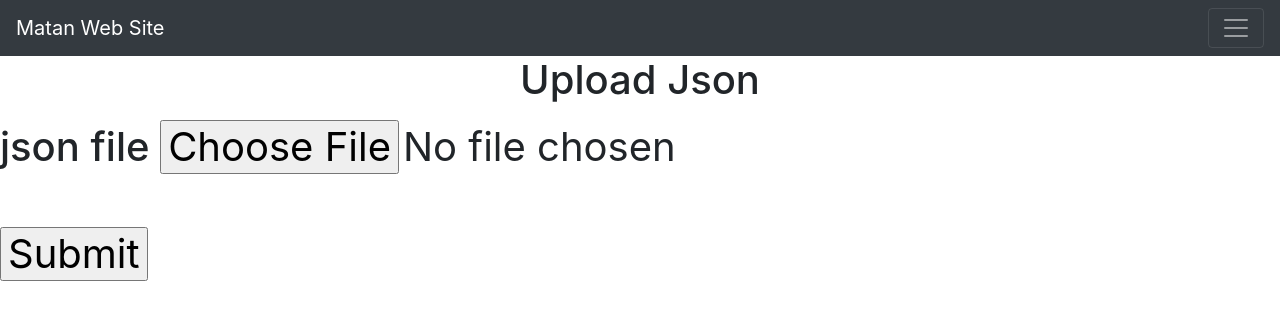
After one commit to matanSamina/flask_unity_webserver, a Flask app: template templates/uploadjson.html in a window 1280 px wide. The commit adds this page. Shown: the top 320 px of the page. Run offline with Flask 2, Linux system fonts and the light colour scheme; the template is opened without the code that fills it, so the values that code supplies are empty; some libraries are stand-ins or nearby versions.

Commit message:
send data from game to server

```diff
--- a/app.py
+++ b/app.py
@@ -1,19 +1,19 @@
-import base64
+import glob
 import os
-import os
-import glob
+from os.path import basename
+from zipfile import ZipFile
 
-import uuid
-import io
+from flask import Flask, render_template, send_from_directory, flash, request, redirect, url_for
 from flask_cors import CORS
 from werkzeug.utils import secure_filename
-from os.path import basename
-from flask import Flask, request, render_template, send_from_directory
 
-from zipfile import ZipFile
+from pydrive.auth import GoogleAuth
+from pydrive.drive import GoogleDrive
 
 app = Flask(__name__)
-app.config["UPLOAD_FOLDER"] = "static/uploads/"
+UPLOAD_FOLDER = "static/uploads/"
+ALLOWED_EXTENSIONS = {'txt', 'json'}
+app.config["UPLOAD_FOLDER"] = UPLOAD_FOLDER
 cors = CORS(app)
 
 
@@ -41,32 +41,33 @@ def delete():
 @app.route("/unity", methods=["POST"])
 def unity():
     if request.method == "POST":
+
+        auth = GoogleAuth()
+        drive = GoogleDrive(auth)
+        client_json_path = 'static/client_secrets.json'
+        GoogleAuth.DEFAULT_SETTINGS['client_config_file'] = client_json_path
+
         form = request.form
         # FileStorage object wrapper
-        filename = form.get('fileName')
-        with open(app.config['UPLOAD_FOLDER'] + 'log', 'w') as f:
-            f.write("ping")
-            f.close()
+        print(form)
+        filename = form.get('fileName') + ".txt"
+        print(form.get('fileData'))
 
-        print(form.get('fileData'))
         with open(app.config['UPLOAD_FOLDER'] + filename, 'w') as f:
             f.write(str(form.get('fileData')))
             f.close()
 
+        fileToDrive = app.config['UPLOAD_FOLDER'] + filename
+        print(fileToDrive)
+        file = drive.CreateFile({'parents': [{'id': "1oNuqmcxNPctnHNC_BjgJnoXM8p2Ykuqz"}]})
+        # Read file and set it as the content of this instance.
+        file.SetContentFile(fileToDrive)
+        file.Upload()  # Upload the file.
+
         return "Access-Control-Allow-Origin: *"
 
-        # file = request.files['fileData']
-        # if file:
-        # text_content = file.read()
-        #    filename = secure_filename(file.filename)
-        #    file.save(app.config['UPLOAD_FOLDER'] + filename)
-        #   return "File Accepted " + filename
-        # else:
-        #    print(form["name"])
-        #    return "Accepted"
-
-
     else:
+        print("no req")
         with open(app.config['UPLOAD_FOLDER'] + 'log2', 'w') as f:
             f.write("ping")
             f.close()
@@ -117,5 +118,44 @@ def downloadzip(path):
                 zipObj.write(filePath, basename(filePath))
 
 
+def allowed_file(filename):
+    return '.' in filename and \
+           filename.rsplit('.', 1)[1].lower() in ALLOWED_EXTENSIONS
+
+
+@app.route('/upload', methods=['GET', 'POST'])
+def upload_file():
+    if request.method == 'POST':
+        # check if the post request has the file part
+        if 'file' not in request.files:
+            flash('No file part')
+            return redirect(request.url)
+        file = request.files['file']
+        # If the user does not select a file, the browser submits an
+        # empty file without a filename.
+        if file.filename == '':
+            flash('No selected file')
+            return redirect(request.url)
+        if file and allowed_file(file.filename):
+            filename = secure_filename(file.filename)
+            file.save(os.path.join('static/', filename))
+            return '''
+            <!doctype html>
+            <title>Upload new File</title>
+            <h1>File Uploaded Successfully</h1>
+            '''
+    return '''
+    <!doctype html>
+    <title>Upload new File</title>
+    <h1>Upload new File</h1>
+    <form method=post enctype=multipart/form-data>
+      <input type=file name=file>
+      <input type=submit value=Upload>
+    </form>
+    '''
+
+
 if __name__ == "__main__":
+    app.secret_key = 'super secret key'
+    app.config['SESSION_TYPE'] = 'filesystem'
     app.run(debug=True)
--- a/requirements.txt
+++ b/requirements.txt
@@ -3,3 +3,4 @@ gunicorn==20.0.4
 Flask-Cors == 3.0.10
 matplotlib~=3.5.1
 Werkzeug~=2.0.2
+pydrive
--- a/templates/mazerun.html
+++ b/templates/mazerun.html
@@ -86,7 +86,7 @@
         const element2 = document.createElement("input");
 
         form.method = "POST";
-        form.action = "https://unitytry.herokuapp.com/unity";
+        form.action = " http://127.0.0.1:5000/unity";
 
 
         element1.value="matan";
--- /dev/null
+++ b/templates/uploadjson.html
@@ -0,0 +1,16 @@
+{% extends "base.html" %}
+{% block title %} main {% endblock %}
+{% block content %}
+    <h1>
+    <p class="text-center">
+    Upload Json
+    </p>
+    <form action="{{url_for('upload_file')}}" method="post" enctype="multipart/form-data">
+        <label for="file">json file</label>
+        <input type="file" id="file" name="openfile"><br><br>
+        <input type="submit" value="Submit">
+    </form>
+    </h1>
+
+
+{% endblock %}
```
Also changed, not shown: 2 other files.
